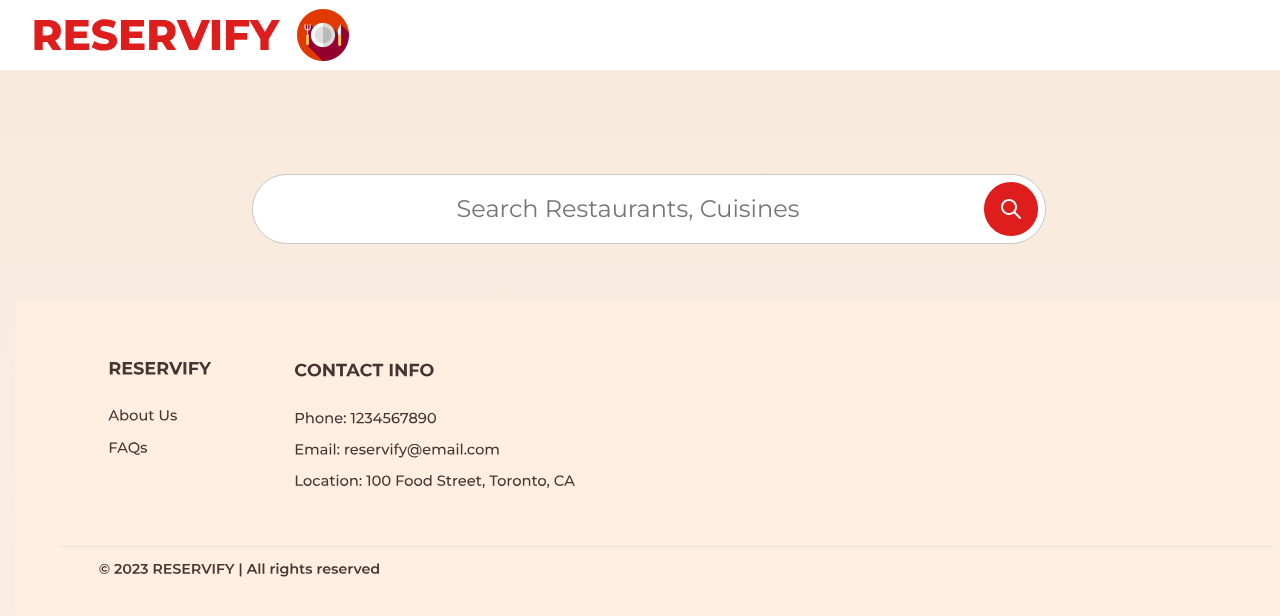
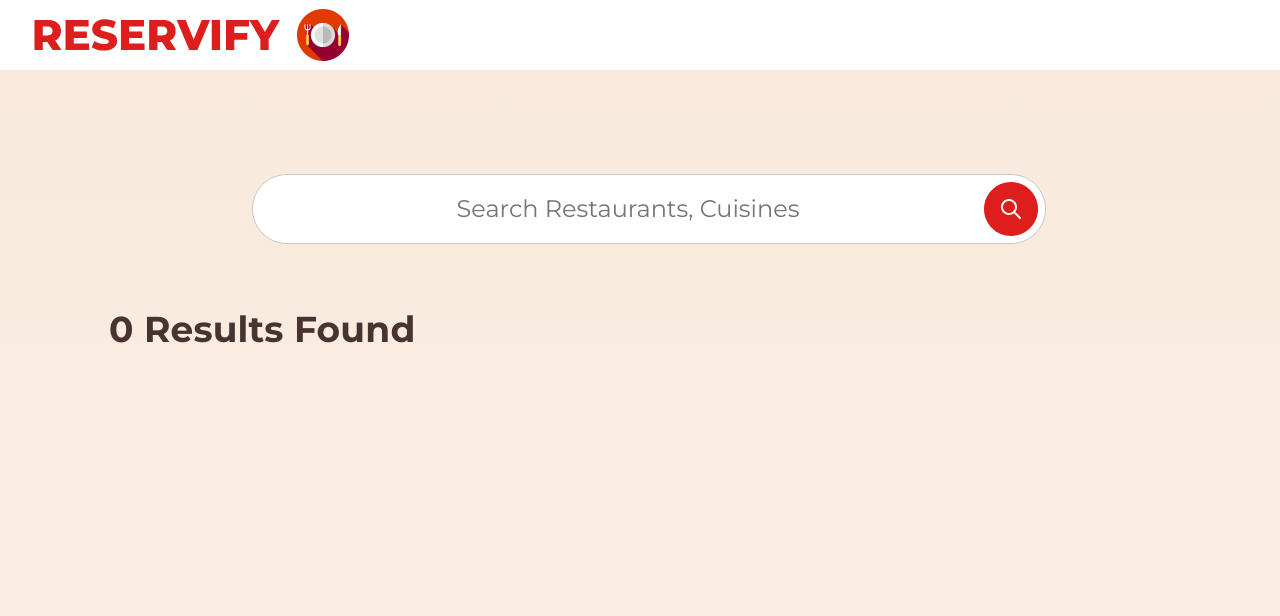
Before and after one commit to AnthonyOlijnyk/reservify, a React (Create React App) app in the folder frontend/: page /searchpage in a window 1280 px wide. Shown: the top 616 px of the page. Built offline with nearby package versions, Linux system fonts and the light colour scheme.

Commit message:
update "# of results found"

```diff
--- a/frontend/src/pages/SearchPage.js
+++ b/frontend/src/pages/SearchPage.js
@@ -49,7 +49,7 @@ const SearchPage = () => {
         ))}
         </div>
       </div>
-      <b className="results-found">10 Results Found</b>
+      <b className="results-found">{results.length} Results Found</b>
       <div className="search-bar1">
         <img className="search-bar-item" alt="" src="/rectangle-4.svg" />
         <div className="round-search1" onClick={onRoundSearchContainerClick}>
@@ -89,7 +89,7 @@ const SearchPage = () => {
         <img className="reservify-icon4" alt="" src="/reservify1.svg" />
         <img className="restaurant-1-icon4" alt="" src="/restaurant-1@2x.png" />
       </div>
-      {<img className="footer-icon" alt="" src="/footer1.svg" />}
+      {/*<img className="footer-icon" alt="" src="/footer1.svg" />*/}
     </div>
   );
 };
```
